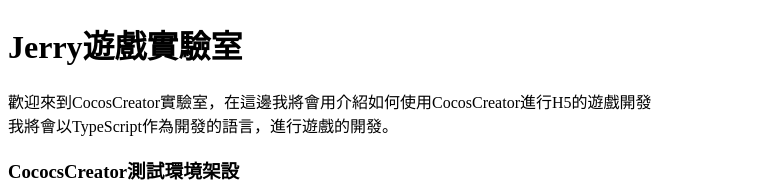
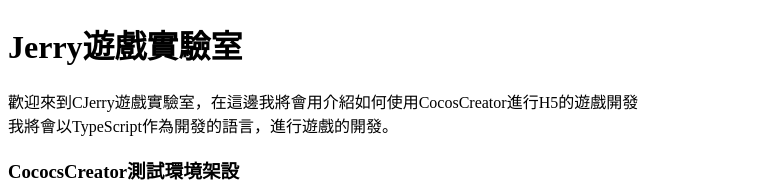
Before and after one commit to LEEYUEHLU/LEEYUEHLU.github.io, a plain HTML site: page index.html in a window 1280 px wide. Shown: the top 187 px of the page, without its empty margins (0-769 px from the left). Drawn offline with Linux system fonts and the light colour scheme.

Commit message:
content change

```diff
--- a/index.html
+++ b/index.html
@@ -9,7 +9,7 @@
         <h1>Jerry遊戲實驗室</h1>
 
         <p>
-            歡迎來到CocosCreator實驗室，在這邊我將會用介紹如何使用CocosCreator進行H5的遊戲開發<br>
+            歡迎來到CJerry遊戲實驗室，在這邊我將會用介紹如何使用CocosCreator進行H5的遊戲開發<br>
             我將會以TypeScript作為開發的語言，進行遊戲的開發。
         </p>
 
```
